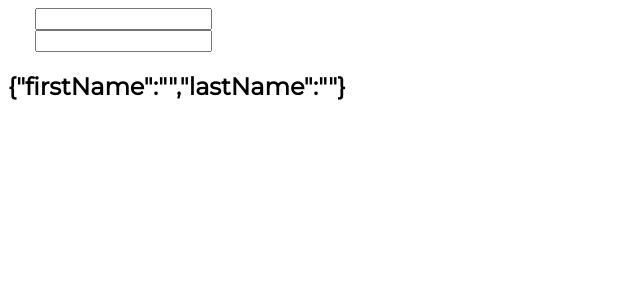
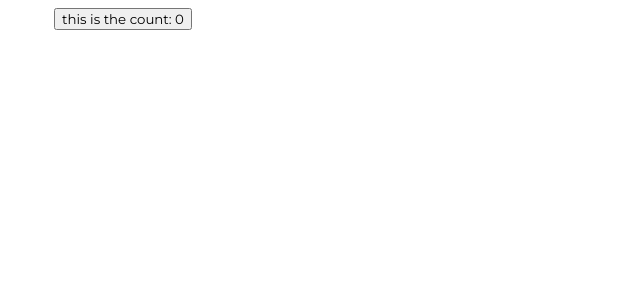
Before and after one commit to MartinBradbury/react-maplists, a React (Create React App) app in the folder my-app/: page / in a window 1280 px wide. Shown: the top 300 px of the page, without its empty margins (0-640 px from the left). Built offline with nearby package versions, Linux system fonts and the light colour scheme.

Commit message:
Added state property the effect looks for to update.

```diff
--- a/my-app/src/App.js
+++ b/my-app/src/App.js
@@ -9,6 +9,7 @@
 import UseStatePrac2 from './components/UseStatePrac2';
 import UseStateWithObjects from './components/UseStateWithObjects';
 import UseStateWithObs from './components/UseStateWithObs';
+import UseEffectCounter from './components/UseEffectCounter';
 
 function App() {
   return (
@@ -24,7 +25,8 @@
       {/* <UseStatePrac /> */}
       {/* <UseStatePrac2 /> */}
       {/* <UseStateWithObjects /> */}
-      <UseStateWithObs />
+      {/* <UseStateWithObs /> */}
+      <UseEffectCounter />
 
     </div>
   );
--- /dev/null
+++ b/my-app/src/components/UseEffectCounter.js
@@ -0,0 +1,24 @@
+import React, {useState, useEffect} from 'react'
+
+function UseEffectCounter() {
+
+    const [count, setCount] = useState(0);
+    useEffect(() => {
+        document.title = count;
+    }, [count]);
+    // const click = () => {
+    //     setCount(count => count + 1)
+    // };
+    //YOU CAN RUN THIS FUNCTION DIRECTLY ON THE BUTTON LIKE BELOW//
+
+  return (
+    <div>
+        <button onClick={() => {
+            setCount(count => count +1)
+        }}>
+            this is the count: {count}</button>
+    </div>
+  )
+}
+
+export default UseEffectCounter
```
